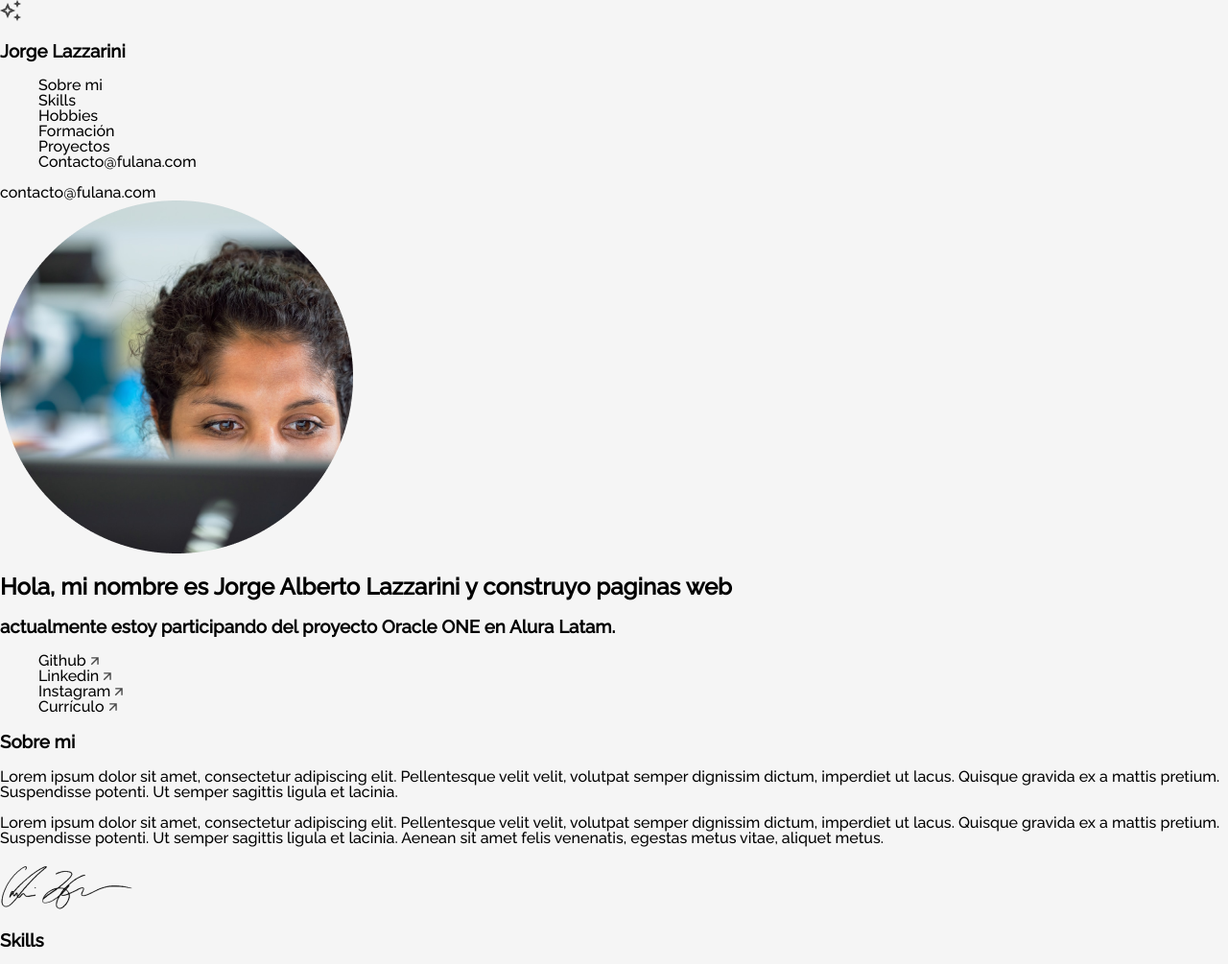
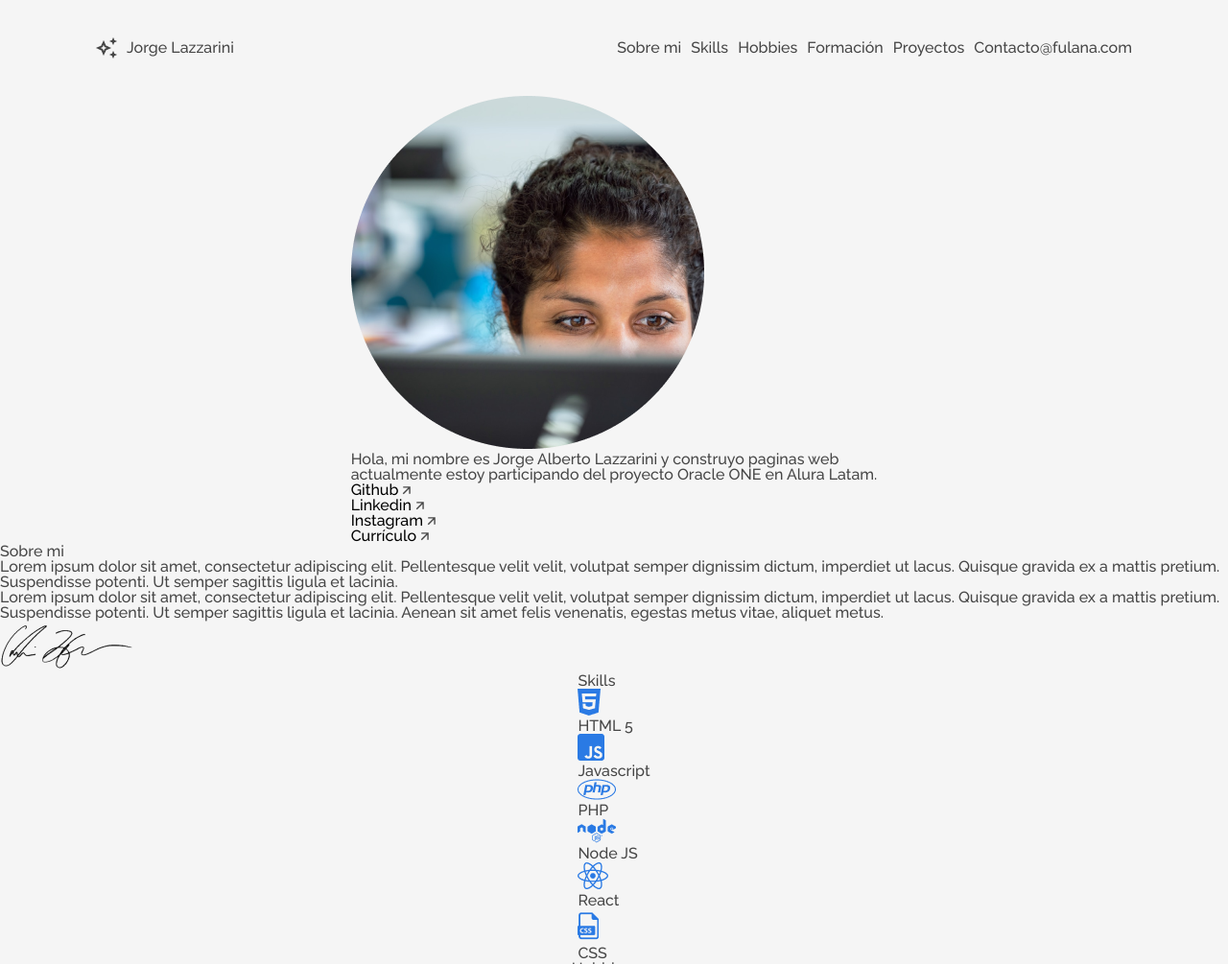
Before and after one commit to tersites03/Portafolios-JorgeLazzarini-, a plain HTML site: page index.html in a window 1280 px wide. Shown: the top 1005 px of the page at 96% size. Drawn offline with Linux system fonts and the light colour scheme.

Commit message:
Creamos los archivos css, para estilizar cada sección del portafoilios e inicimos con el Header(mobile-First)-Metodo Bem.

```diff
--- a/index.html
+++ b/index.html
@@ -6,7 +6,7 @@
     <meta http-equiv="X-UA-Compatible" content="IE=edge">
     <meta name="viewport" content="width=device-width, initial-scale=1.0">
     <!-- Referencia de la hoja de estilo de Css -->
-    <link rel="stylesheet" href="style.css">
+    <link rel="stylesheet" href="/main.css">
     <link rel="preconnect" href="https://fonts.googleapis.com">
     <link rel="preconnect" href="https://fonts.gstatic.com" crossorigin>
     <!-- Fonte del Proyecto Raleway -->
@@ -17,17 +17,15 @@
 <body>
     <!--encabezado-->
 
-    <header class="menu__header">
-        <img src="assets\vector.png">
-        <h3 class="menu__title">Jorge Lazzarini</h3>
-    </header>
+    <header>
+        <!-- Sección del Header/Title/Hero -->
+        <div class="logo">
+            <img class="logo-img" src="assets\vector.png">
+            <h3 class="titulo-menu">Jorge Lazzarini</h3>
+        </div>
 
+        <nav>
             <!-- Sección del Menú  -->
-
-    <main class="contenedor_Principal">
-
-        <section class="menu">
-            <nav>
             <ul class="menu__list">
                 <li class="menu__list__item"><a href="#sobre-mi">Sobre mi</a></li>
                 <li class="menu__list__item"><a href="#skills">Skills</a></li>
@@ -36,11 +34,16 @@
                 <li class="menu__list__item"><a href="#xp">Proyectos</a></li>
                 <li class="menu__list__item"><a href="#contacto">Contacto@fulana.com</a></li>
             </ul>
-                <li class="menu__list__item__contato"><a href="#contacto">contacto@fulana.com</a></li>
+            <li class="menu__list__item__c"><a href="#contacto">contacto@fulana.com</a></li>
         </nav>
-        </section>
 
-        <!-- Sección del Header/Title/Hero -->
+    </header>
+
+
+
+    <main class="contenedor__todo">
+
+
         <section class="title">
             <div class="title__div">
                 <img class="title__profile" src="assets\profile.png">
--- /dev/null
+++ b/main.css
@@ -0,0 +1,33 @@
+@import url('styles/reset.css');
+@import url('styles/header.css');
+@import url('styles/about.css');
+@import url('styles/experience.css');
+@import url('styles/footer.css');
+@import url('styles/hobbies.css');
+@import url('styles/skills.css');
+@import url('styles/academic.css');
+@import url('styles/style.css');
+@import url('styles/contacto.css');
+
+
+
+
+
+
+
+
+
+body{
+    background-color:#f5f5f5;
+    line-height: 1;
+    font-family: 'Raleway';
+    color: #464646;
+    overflow-x: hidden;
+
+}
+
+main{
+    display:flex;
+    flex-direction: column;
+    align-items: center;
+}
--- a/style.css
+++ /dev/null
@@ -1,132 +0,0 @@
-/*CSS Reset / Normalize*/
-/* Hemos disponibilizado el básico de reset de estilos. Si quieren, añadan más informaciones
-en las secciones señaladas */
-/*Já deixaremos o básico de reset de estilos. Caso queira adicionar mais informações
-coloque nas sessões indicadas*/
-
-:root{
-    /* Inserta la variable de los otros colores inspeccionando el exemplo de figma */
-    /*Se esforce para trabalhar com variáveis, é uma dica profissional valiosa*/
-    --cor-de-fundo: #F5F5F5;
-    --cor-de-link: #000;
-}
-
-body {
-    box-sizing: border-box;
-    background-color: var(--cor-de-fundo) ;
-    font-family: 'Raleway';
-    margin: 0;
-    padding: 0;
-    line-height: 1;
-}
-ol, ul,li {
-    list-style: none;
-}
-a{
-    text-decoration: none;
-    color: var(--cor-de-link);
-}
-
-/*En este desafío nosostros gustaríamos que ustedes intentaran utilizar la metodología BEM.
-
-Lo que es el BEM?
-
-BEM (Bloque, Elemento, Modificador) es un enfoque basado en componentes para el
-desarrollo web. La idea detrás de esto es dividir la interfaz de usuario en bloques
-independientes. Esto hace que el desarrollo de la interfaz sea fácil y rápido, incluso
-con una interfaz de usuario compleja, y permite la reutilización del código existente sin copiar y pegar.
-
-Enlace de la documentación oficial!
-https://en.bem.info/methodology/quick-start/*/
-
-/*Sección Menu*/
-
-section.menu{
-
-}
-
-/*Sección Title*/
-
-section.title{
-
-}
-
-/*Sección About*/
-
-section.about{
-
-}
-
-/*Sección Hobbies*/
-
-section.hobbies{
-
-}
-
-/* Experiencia Académica*/
-
-section.academic{
-
-}
-
-/* experiencia*/
-
-section.experience{
-
-}
-
-/*Contacto*/
-
-section.formcontato{
-
-}
-
-/*footeer*/
-
-section.footer{
-
-}
-
-/* Vamos a desafiarnos trabajando con responsividad?
-Utiliza las referencias de los breakpoints @media abajo */
-
-
-/*Tablet*/
-@media (min-width: 768px) {
-
-/* Menú */
-
-/*title*/
-
-/*Skills*/
-
-/*Hobbies*/
-
-/*Formación Académica*/
-
-/*Experiencia Profesional*/
-
-}
-
-/*Mobile*/
-@media (min-width: 425px) {
-
-/*Menu*/
-
-/*Titulo*/
-
-/*Sección sobre mi*/
-
-/*Skills*/
-
-/*Hobbies*/
-
-/*Formación Académica*/
-
-/*Experiencia Profesional*/
-
- /*Contacto*/
-
-/*Footer*/
-
-}
--- /dev/null
+++ b/styles/header.css
@@ -0,0 +1,43 @@
+header{
+    height: 60px;
+    padding: 0 30px;
+    display: flex;
+    align-items: center;
+    justify-content: space-between;
+
+}
+.logo{
+    display: flex;
+    align-items: center;
+    gap:10px;
+}
+.logo-img{
+    height: 22px;
+
+}
+
+.menu__list{
+    display:none;
+}
+.menu__list li a{
+    color:  #464646;
+
+}
+@media (min-width:1024px){
+    header{
+        padding: 20px 100px;
+    }
+    .logo{
+        font-size:16px;
+    }
+    .menu__list{
+        display:flex;
+        flex-direction: row;
+        font-size: 16px;
+        gap:10px;
+    }
+    .menu__list__item__c{
+        display: none;
+    }
+
+}
--- /dev/null
+++ b/styles/reset.css
@@ -0,0 +1,48 @@
+/* http://meyerweb.com/eric/tools/css/reset/
+   v2.0 | 20110126
+   License: none (public domain)
+*/
+
+html, body, div, span, applet, object, iframe,
+h1, h2, h3, h4, h5, h6, p, blockquote, pre,
+a, abbr, acronym, address, big, cite, code,
+del, dfn, em, img, ins, kbd, q, s, samp,
+small, strike, strong, sub, sup, tt, var,
+b, u, i, center,
+dl, dt, dd, ol, ul, li,
+fieldset, form, label, legend,
+table, caption, tbody, tfoot, thead, tr, th, td,
+article, aside, canvas, details, embed,
+figure, figcaption, footer, header, hgroup,
+menu, nav, output, ruby, section, summary,
+time, mark, audio, video {
+	margin: 0;
+	padding: 0;
+	border: 0;
+	font-size: 100%;
+	font: inherit;
+	vertical-align: baseline;
+}
+/* HTML5 display-role reset for older browsers */
+article, aside, details, figcaption, figure,
+footer, header, hgroup, menu, nav, section {
+	display: block;
+}
+body {
+	line-height: 1;
+}
+ol, ul {
+	list-style: none;
+}
+blockquote, q {
+	quotes: none;
+}
+blockquote:before, blockquote:after,
+q:before, q:after {
+	content: '';
+	content: none;
+}
+table {
+	border-collapse: collapse;
+	border-spacing: 0;
+}
--- /dev/null
+++ b/styles/style.css
@@ -0,0 +1,136 @@
+/*CSS Reset / Normalize*/
+/* Hemos disponibilizado el básico de reset de estilos. Si quieren, añadan más informaciones
+en las secciones señaladas */
+/*Já deixaremos o básico de reset de estilos. Caso queira adicionar mais informações
+coloque nas sessões indicadas*/
+
+:root{
+    /* Inserta la variable de los otros colores inspeccionando el exemplo de figma */
+    /*Se esforce para trabalhar com variáveis, é uma dica profissional valiosa*/
+    --cor-de-fundo: #F5F5F5;
+    --cor-de-link: #000;
+}
+
+body {
+    box-sizing: border-box;
+    background-color: var(--cor-de-fundo) ;
+    font-family: 'Raleway';
+    margin: 0;
+    padding: 0;
+    line-height: 1;
+}
+ol, ul,li {
+    list-style: none;
+}
+a{
+    text-decoration: none;
+    color: var(--cor-de-link);
+}
+
+/*En este desafío nosostros gustaríamos que ustedes intentaran utilizar la metodología BEM.
+
+Lo que es el BEM?
+
+BEM (Bloque, Elemento, Modificador) es un enfoque basado en componentes para el
+desarrollo web. La idea detrás de esto es dividir la interfaz de usuario en bloques
+independientes. Esto hace que el desarrollo de la interfaz sea fácil y rápido, incluso
+con una interfaz de usuario compleja, y permite la reutilización del código existente sin copiar y pegar.
+
+Enlace de la documentación oficial!
+https://en.bem.info/methodology/quick-start/*/
+
+/*Sección Menu*/
+
+section.menu{
+    display:flex ;
+    width: 100%;
+
+
+
+}
+
+/*Sección Title*/
+
+section.title{
+
+}
+
+/*Sección About*/
+
+section.about{
+
+}
+
+/*Sección Hobbies*/
+
+section.hobbies{
+
+}
+
+/* Experiencia Académica*/
+
+section.academic{
+
+}
+
+/* experiencia*/
+
+section.experience{
+
+}
+
+/*Contacto*/
+
+section.formcontato{
+
+}
+
+/*footeer*/
+
+section.footer{
+
+}
+
+/* Vamos a desafiarnos trabajando con responsividad?
+Utiliza las referencias de los breakpoints @media abajo */
+
+
+/*Tablet*/
+@media (min-width: 768px) {
+
+/* Menú */
+
+/*title*/
+
+/*Skills*/
+
+/*Hobbies*/
+
+/*Formación Académica*/
+
+/*Experiencia Profesional*/
+
+}
+
+/*Mobile*/
+@media (min-width: 425px) {
+
+/*Menu*/
+
+/*Titulo*/
+
+/*Sección sobre mi*/
+
+/*Skills*/
+
+/*Hobbies*/
+
+/*Formación Académica*/
+
+/*Experiencia Profesional*/
+
+ /*Contacto*/
+
+/*Footer*/
+
+}
```
Also changed, not shown: assets/6.jpg (added), assets/Jorge-Lazzarini-perfil.png (added), assets/Jorge-Lazzarini-perfil1.png (added), styles/about.css (added), styles/academic.css (added), styles/contacto.css (added), styles/experience.css (added), styles/footer.css (added), styles/hobbies.css (added), styles/skills.css (added), 1 other file. Lines whose indentation alone changed are shown as unchanged.
